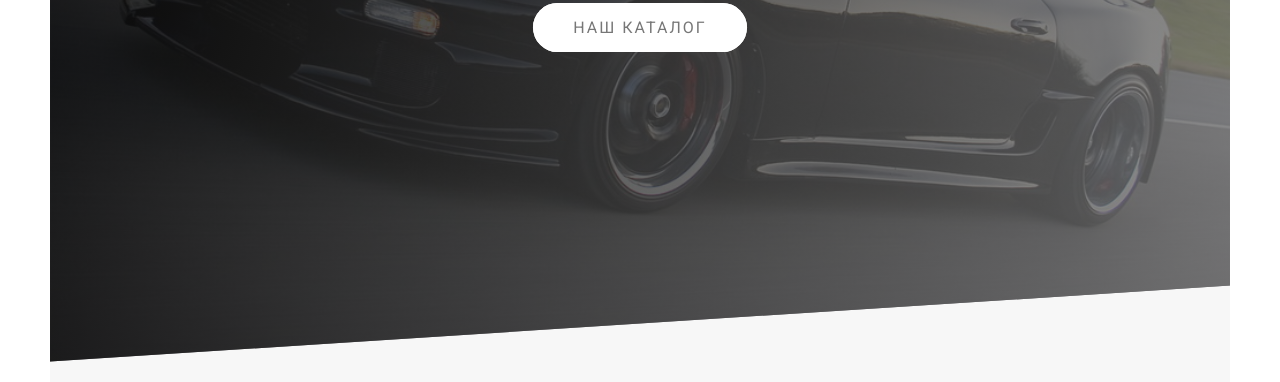
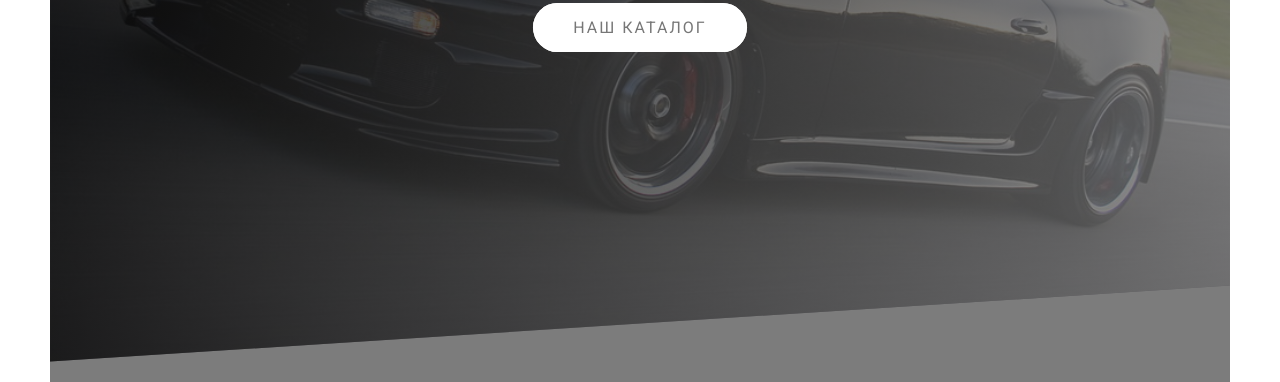
Before and after one commit to Alsath1/Car-Sharing, a plain HTML site: page index.html in a window 1280 px wide. Shown: the part 418-800 px from the top of the page. Drawn offline with Linux system fonts and the light colour scheme.

Commit message:
second commit

```diff
--- a/SASS/base/_base.sass
+++ b/SASS/base/_base.sass
@@ -4,7 +4,7 @@
     box-sizing: border-box
 
 .container
-    background-color: #F7F7F7
+    background-color: #7c7c7c
 
 
 
--- a/SASS/base/_typography.sass
+++ b/SASS/base/_typography.sass
@@ -11,7 +11,6 @@ body
 
 
 .title-first
-
     color: white
     position: relative
     &__main
```
Also changed, not shown: index.html (+2 -3 lines), SASS/pages/_home.sass (line endings or trailing spaces), src/css/main.css, 1 other file.
